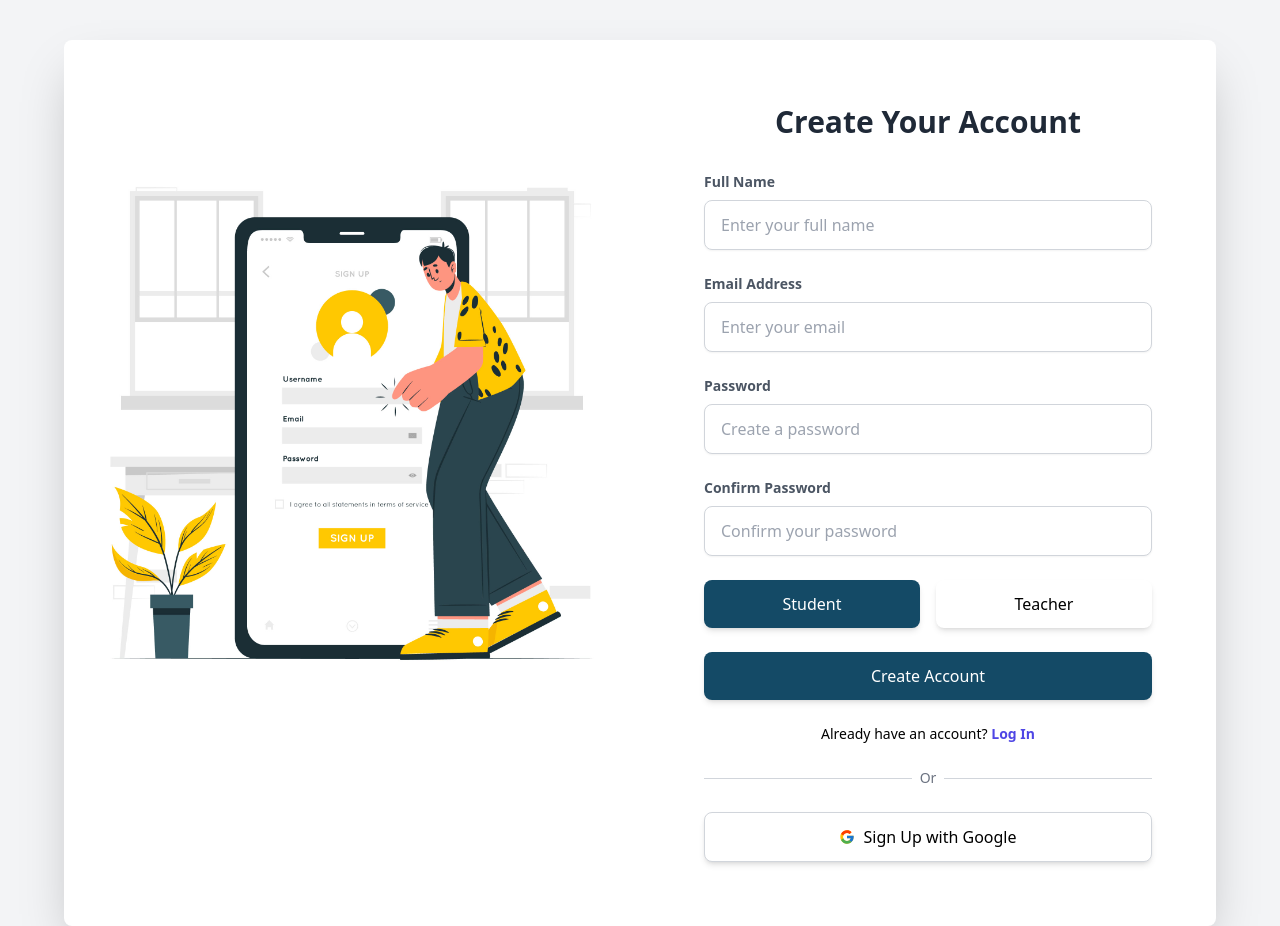
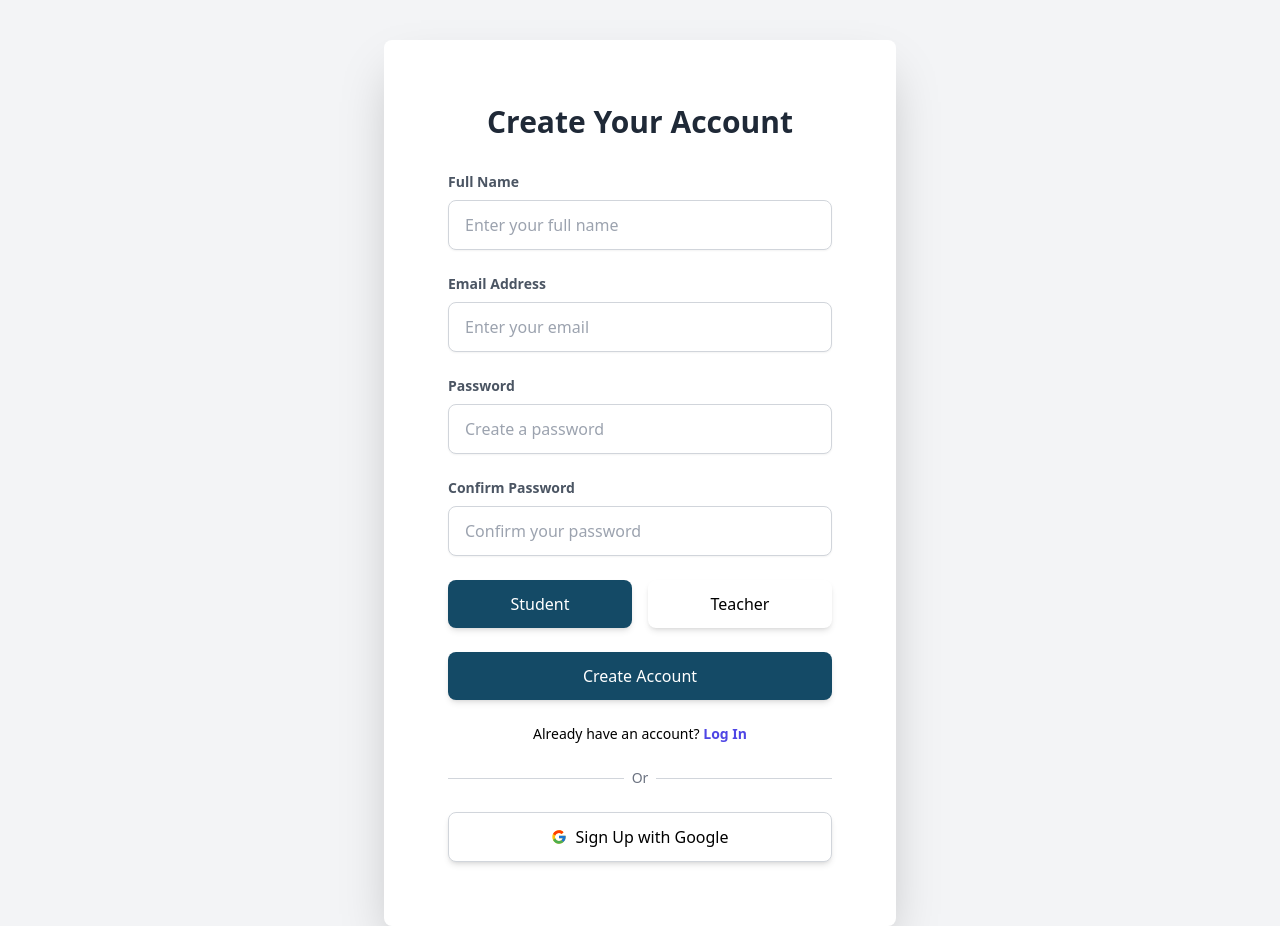
Before and after one commit to Bz14/Unique-Minds-E-learning, a Next.js app in the folder Frontend/unique-minds/: page /signup in a window 1280 px wide. Built offline with nearby package versions, Linux system fonts and the light colour scheme.

Commit message:
Signup page updated.

```diff
--- a/Frontend/unique-minds/src/app/signup/page.tsx
+++ b/Frontend/unique-minds/src/app/signup/page.tsx
@@ -1,20 +1,10 @@
 import Link from "next/link";
-import Image from "next/image";
-import signup from "../assets/signup.jpg";
 import { FcGoogle } from "react-icons/fc";
 
 const SignUp = () => {
   return (
     <div className="min-h-screen flex items-center justify-center bg-gray-100">
-      <div className="shadow-2xl rounded-lg overflow-hidden grid grid-cols-1 md:grid-cols-2 max-w-6xl w-full bg-white mt-10">
-        <div className="hidden md:block md:mt-24">
-          <Image
-            src={signup}
-            alt="Signup Illustration"
-            className="w-full h-full object-cover"
-            layout="responsive"
-          />
-        </div>
+      <div className="shadow-2xl rounded-lg overflow-hidden max-w-lg w-full bg-white mt-10 mx-auto">
         <div className="p-10 md:p-16">
           <h1 className="text-3xl font-bold mb-8 text-gray-800 text-center">
             Create Your Account
@@ -30,7 +20,6 @@ const SignUp = () => {
                 className="mt-2 block w-full px-4 py-3 border border-gray-300 rounded-lg shadow-sm focus:outline-none focus:ring-2 focus:ring-indigo-500 focus:border-indigo-500 text-gray-700"
               />
             </div>
-
             <div>
               <label className="block text-sm font-semibold text-gray-600">
                 Email Address
@@ -41,7 +30,6 @@ const SignUp = () => {
                 className="mt-2 block w-full px-4 py-3 border border-gray-300 rounded-lg shadow-sm focus:outline-none focus:ring-2 focus:ring-indigo-500 focus:border-indigo-500 text-gray-700"
               />
             </div>
-
             <div>
               <label className="block text-sm font-semibold text-gray-600">
                 Password
@@ -52,7 +40,6 @@ const SignUp = () => {
                 className="mt-2 block w-full px-4 py-3 border border-gray-300 rounded-lg shadow-sm focus:outline-none focus:ring-2 focus:ring-indigo-500 focus:border-indigo-500 text-gray-700"
               />
             </div>
-
             <div>
               <label className="block text-sm font-semibold text-gray-600">
                 Confirm Password
@@ -63,7 +50,6 @@ const SignUp = () => {
                 className="mt-2 block w-full px-4 py-3 border border-gray-300 rounded-lg shadow-sm focus:outline-none focus:ring-2 focus:ring-indigo-500 focus:border-indigo-500 text-gray-700"
               />
             </div>
-
             <div className="flex space-x-4 justify-center">
               <button
                 type="button"
@@ -86,8 +72,6 @@ const SignUp = () => {
                 Create Account
               </button>
             </div>
-
-            {/* Already have an account */}
             <div className="text-center mt-6">
               <h3 className="text-sm">
                 Already have an account?{" "}
@@ -98,8 +82,6 @@ const SignUp = () => {
                 </Link>
               </h3>
             </div>
-
-            {/* Divider */}
             <div className="relative my-6">
               <div className="absolute inset-0 flex items-center">
                 <div className="w-full border-t border-gray-300"></div>
```
